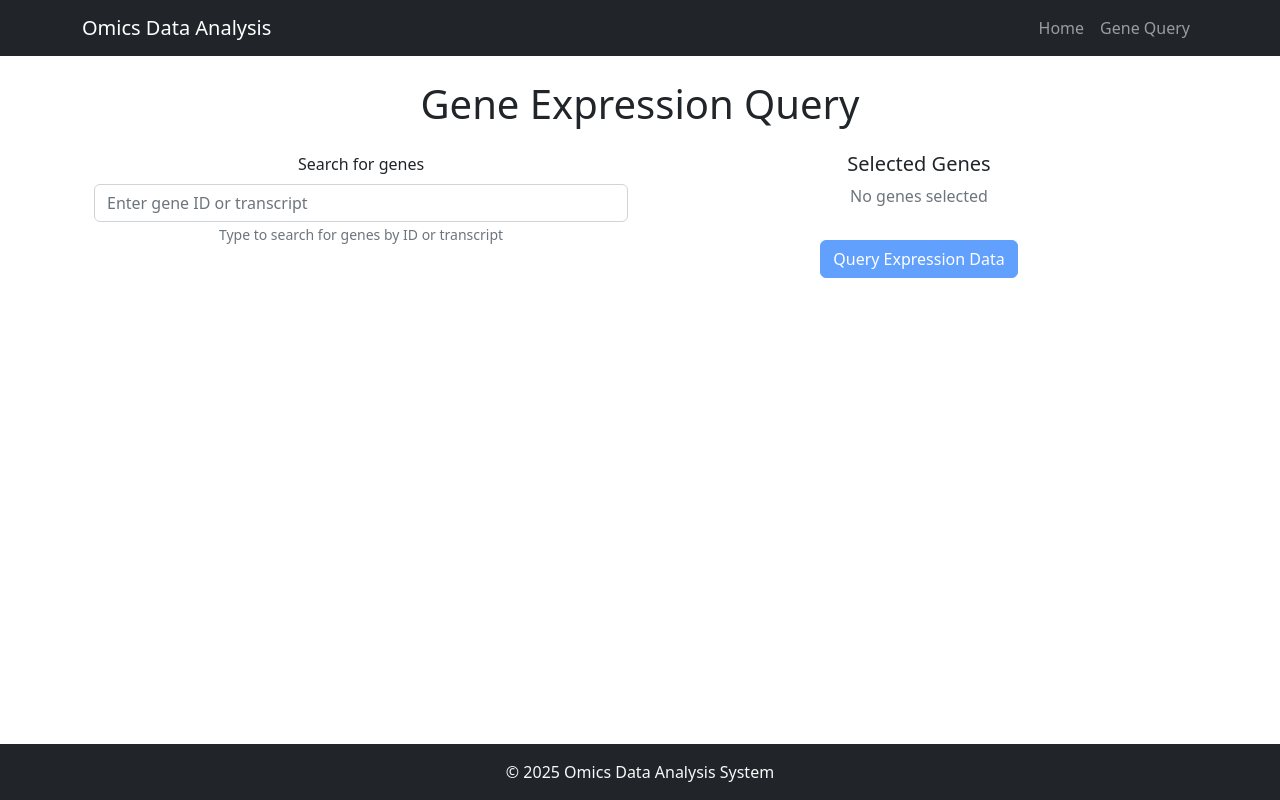
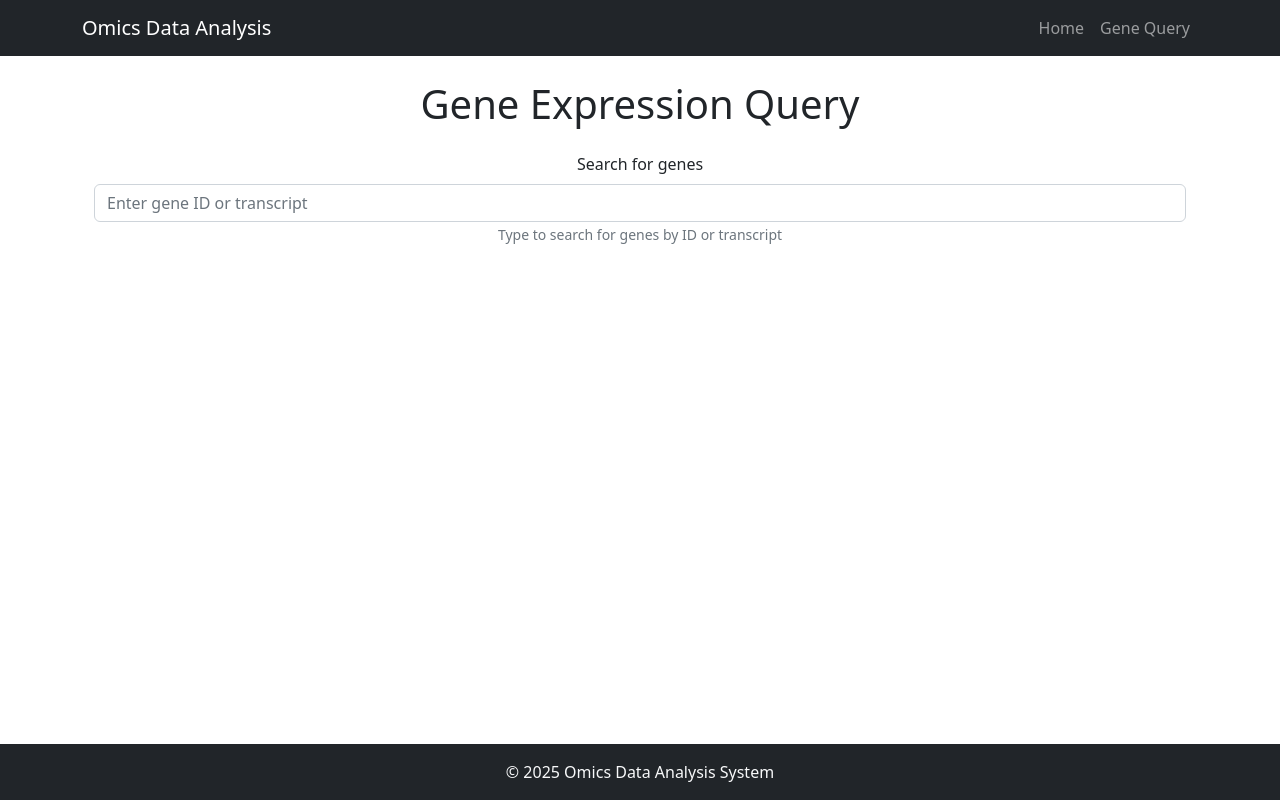
Before and after one commit to emredemirhan/omics-data-analysis, a React (Create React App) app in the folder frontend/: page /query in a window 1280 px wide. Built offline with nearby package versions, Linux system fonts and the light colour scheme.

Commit message:
feat(frontend): search page is using localstorage and we have remove sidebar

```diff
--- a/frontend/src/components/GeneSearchForm.js
+++ b/frontend/src/components/GeneSearchForm.js
@@ -1,18 +1,60 @@
-import React from 'react';
-import { Form, Spinner } from 'react-bootstrap';
+import React, { useRef, useEffect } from 'react';
+import { Form, Spinner, Button, InputGroup } from 'react-bootstrap';
 
 // Component-specific styles defined as JavaScript objects
 const componentStyles = {
+  formContainer: {
+    position: 'relative',
+  },
   resultsContainer: {
-    maxHeight: '200px',
-    overflowY: 'auto'
+    position: 'absolute',
+    top: 69,
+    zIndex: 1000,
+    width: '100%',
+    maxHeight: '250px',
+    overflowY: 'auto',
+    backgroundColor: 'white',
+    boxShadow: '0 4px 8px rgba(0,0,0,0.1)',
+    borderRadius: '0.25rem',
+    marginTop: '5px'
   },
   resultRow: {
     cursor: 'pointer',
-    transition: 'backgroundColor 0.2s'
+    transition: 'backgroundColor 0.2s',
+    padding: '8px 12px'
   },
   resultRowHover: {
     backgroundColor: '#f0f0f0'
+  },
+  geneId: {
+    fontWeight: '500',
+    marginRight: '8px'
+  },
+  transcripts: {
+    fontSize: '0.85em',
+    color: '#666',
+    display: 'block',
+    marginTop: '2px'
+  },
+  addButton: {
+    color: '#007bff',
+    fontSize: '0.9em',
+    whiteSpace: 'nowrap'
+  },
+  dropdownHeader: {
+    display: 'flex',
+    justifyContent: 'space-between',
+    alignItems: 'center',
+    padding: '8px 12px',
+    borderBottom: '1px solid #dee2e6',
+    backgroundColor: '#f8f9fa'
+  },
+  closeButton: {
+    cursor: 'pointer',
+    color: '#6c757d',
+    fontSize: '1.2rem',
+    fontWeight: 'bold',
+    lineHeight: 1
   }
 };
 
@@ -25,17 +67,72 @@ const GeneSearchForm = ({
 }) => {
   // State to track which row is being hovered
   const [hoveredRow, setHoveredRow] = React.useState(null);
+  // State to control dropdown visibility
+  const [isDropdownOpen, setIsDropdownOpen] = React.useState(false);
+  // Add state to track if a search has been performed
+  const [hasSearched, setHasSearched] = React.useState(false);
+  // Ref for the form container to detect clicks outside
+  const formRef = useRef(null);
+
+  // Show dropdown when there are search results
+  useEffect(() => {
+    if (searchResults.length > 0) {
+      setIsDropdownOpen(true);
+    }
+    // Mark that a search has been performed when we get results or finish loading
+    if (!searchLoading) {
+      setHasSearched(true);
+    }
+  }, [searchResults, searchLoading]);
+
+  // Reset hasSearched when search term changes
+  useEffect(() => {
+    setHasSearched(false);
+  }, [searchTerm]);
+
+  // Handle clicks outside the dropdown to close it
+  useEffect(() => {
+    const handleClickOutside = (event) => {
+      if (formRef.current && !formRef.current.contains(event.target)) {
+        setIsDropdownOpen(false);
+      }
+    };
+
+    document.addEventListener('mousedown', handleClickOutside);
+    return () => {
+      document.removeEventListener('mousedown', handleClickOutside);
+    };
+  }, []);
+
+  // Clear search input
+  const handleClearSearch = () => {
+    setSearchTerm('');
+    setIsDropdownOpen(false);
+  };
 
   return (
-    <>
+    <div ref={formRef} style={componentStyles.formContainer}>
       <Form.Group>
         <Form.Label>Search for genes</Form.Label>
+        <InputGroup>
           <Form.Control
             type="text"
             placeholder="Enter gene ID or transcript"
             value={searchTerm}
             onChange={(e) => setSearchTerm(e.target.value)}
+            onFocus={() => {
+              if (searchResults.length > 0) {
+                setIsDropdownOpen(true);
+              }
+            }}
+            style={{ outline: 'none', boxShadow: 'none' }}
           />
+          {searchTerm && (
+            <Button variant="outline-secondary" onClick={handleClearSearch}>
+              ×
+            </Button>
+          )}
+        </InputGroup>
         <Form.Text className="text-muted">
           Type to search for genes by ID or transcript
         </Form.Text>
@@ -43,12 +140,29 @@ const GeneSearchForm = ({
 
       {searchLoading && <Spinner animation="border" size="sm" />}
 
-      {searchResults.length > 0 && (
-        <div className="mt-2 p-2 border rounded" style={componentStyles.resultsContainer}>
+      {!searchLoading && hasSearched && searchTerm && searchResults.length === 0 && (
+        <div className="border rounded" style={componentStyles.resultsContainer}>
+          <div style={componentStyles.dropdownHeader}>
+            <span>No results found</span>
+          </div>
+        </div>
+      )}
+
+      {isDropdownOpen && searchResults.length > 0 && (
+        <div className="border rounded" style={componentStyles.resultsContainer}>
+          <div style={componentStyles.dropdownHeader}>
+            <span>{searchResults.length} results found</span>
+            <span
+              style={componentStyles.closeButton}
+              onClick={() => setIsDropdownOpen(false)}
+            >
+              ×
+            </span>
+          </div>
           {searchResults.map(gene => (
             <div
               key={gene.geneId}
-              className="p-2 border-bottom d-flex justify-content-between align-items-center"
+              className="border-bottom"
               style={{
                 ...componentStyles.resultRow,
                 ...(hoveredRow === gene.geneId ? componentStyles.resultRowHover : {})
@@ -57,13 +171,18 @@ const GeneSearchForm = ({
               onMouseEnter={() => setHoveredRow(gene.geneId)}
               onMouseLeave={() => setHoveredRow(null)}
             >
-              <span>{gene.geneId} ({gene.transcript})</span>
-              <span className="text-primary">Click to add</span>
+              <div className="d-flex justify-content-between align-items-center">
+                <div style={{ textAlign: 'left' }}>
+                  <span style={componentStyles.geneId}>{gene.geneId}</span>
+                  <span style={componentStyles.transcripts}>{gene.transcript}</span>
+                </div>
+                <span style={componentStyles.addButton}>Click to add</span>
+              </div>
             </div>
           ))}
         </div>
       )}
-    </>
+    </div>
   );
 };
 
--- a/frontend/src/components/SelectedGenesList.js
+++ /dev/null
@@ -1,62 +0,0 @@
-import React from 'react';
-import { Button, Spinner } from 'react-bootstrap';
-
-// Component-specific styles
-const componentStyles = {
-  geneListContainer: {
-    maxHeight: '200px',
-    overflowY: 'auto'
-  }
-};
-
-const SelectedGenesList = ({
-  selectedGenes,
-  handleRemoveGene,
-  handleQueryGenes,
-  loading
-}) => {
-  return (
-    <>
-      <h5>Selected Genes</h5>
-      {selectedGenes.length === 0 ? (
-        <p className="text-muted">No genes selected</p>
-      ) : (
-        <div className="p-2 border rounded" style={componentStyles.geneListContainer}>
-          {selectedGenes.map(gene => (
-            <div
-              key={gene.geneId}
-              className="p-2 border-bottom d-flex justify-content-between align-items-center"
-            >
-              <span>{gene.geneId} ({gene.transcript})</span>
-              <Button
-                variant="outline-danger"
-                size="sm"
-                onClick={() => handleRemoveGene(gene.geneId)}
-              >
-                Remove
-              </Button>
-            </div>
-          ))}
-        </div>
-      )}
-
-      <Button
-        variant="primary"
-        className="mt-3"
-        onClick={handleQueryGenes}
-        disabled={selectedGenes.length === 0 || loading}
-      >
-        {loading ? (
-          <>
-            <Spinner animation="border" size="sm" className="me-2" />
-            Querying...
-          </>
-        ) : (
-          'Query Expression Data'
-        )}
-      </Button>
-    </>
-  );
-};
-
-export default SelectedGenesList;
--- a/frontend/src/pages/GeneQueryPage.js
+++ b/frontend/src/pages/GeneQueryPage.js
@@ -1,21 +1,42 @@
 import React, { useState, useEffect } from 'react';
-import { Container, Row, Col } from 'react-bootstrap';
+import { Container, Row, Col, Spinner } from 'react-bootstrap';
 import { geneApi } from '../services/api';
 
 // Import components
 import GeneSearchForm from '../components/GeneSearchForm';
-import SelectedGenesList from '../components/SelectedGenesList';
 import GeneResultsTable from '../components/GeneResultsTable';
 import ErrorAlert from '../components/ErrorAlert';
+
+// Local storage keys
+const SELECTED_GENES_STORAGE_KEY = 'omicsDataAnalysis_selectedGenes';
+const QUERY_RESULTS_STORAGE_KEY = 'omicsDataAnalysis_queryResults';
 
 const GeneQueryPage = () => {
   const [searchTerm, setSearchTerm] = useState('');
   const [searchResults, setSearchResults] = useState([]);
-  const [selectedGenes, setSelectedGenes] = useState([]);
-  const [queryResults, setQueryResults] = useState([]);
+  // Initialize selectedGenes from localStorage if available
+  const [selectedGenes, setSelectedGenes] = useState(() => {
+    const savedGenes = localStorage.getItem(SELECTED_GENES_STORAGE_KEY);
+    return savedGenes ? JSON.parse(savedGenes) : [];
+  });
+  // Initialize queryResults from localStorage if available
+  const [queryResults, setQueryResults] = useState(() => {
+    const savedResults = localStorage.getItem(QUERY_RESULTS_STORAGE_KEY);
+    return savedResults ? JSON.parse(savedResults) : [];
+  });
   const [loading, setLoading] = useState(false);
   const [searchLoading, setSearchLoading] = useState(false);
   const [error, setError] = useState(null);
+
+  // Save selectedGenes to localStorage whenever it changes
+  useEffect(() => {
+    localStorage.setItem(SELECTED_GENES_STORAGE_KEY, JSON.stringify(selectedGenes));
+  }, [selectedGenes]);
+
+  // Save queryResults to localStorage whenever it changes
+  useEffect(() => {
+    localStorage.setItem(QUERY_RESULTS_STORAGE_KEY, JSON.stringify(queryResults));
+  }, [queryResults]);
 
   // Search for genes as user types
   useEffect(() => {
@@ -46,19 +67,39 @@ const GeneQueryPage = () => {
   // Handle adding a gene to the selected list
   const handleAddGene = (gene) => {
     if (!selectedGenes.some(g => g.geneId === gene.geneId)) {
-      setSelectedGenes([...selectedGenes, gene]);
+      const updatedGenes = [...selectedGenes, gene];
+      setSelectedGenes(updatedGenes);
+
+      // Automatically query genes when a new gene is added
+      queryGenesData(updatedGenes);
     }
-    setSearchTerm('');
+    // Don't clear the search term to allow multiple selections
+    // setSearchTerm('');
   };
 
   // Handle removing a gene from the selected list
   const handleRemoveGene = (geneId) => {
-    setSelectedGenes(selectedGenes.filter(gene => gene.geneId !== geneId));
+    const updatedGenes = selectedGenes.filter(gene => gene.geneId !== geneId);
+    setSelectedGenes(updatedGenes);
+
+    // Update query results when a gene is removed
+    setQueryResults(queryResults.filter(result => result.geneId !== geneId));
+
+    // If there are still genes selected, query the new set
+    if (updatedGenes.length > 0) {
+      queryGenesData(updatedGenes);
+    }
   };
 
-  // Handle querying expression data for selected genes
-  const handleQueryGenes = async () => {
-    if (selectedGenes.length === 0) {
+  // Handle clearing all selected genes
+  const handleClearAllGenes = () => {
+    setSelectedGenes([]);
+    setQueryResults([]);
+  };
+
+  // Extracted function to query genes data
+  const queryGenesData = async (genes) => {
+    if (genes.length === 0) {
       setError('Please select at least one gene to query.');
       return;
     }
@@ -68,7 +109,7 @@ const GeneQueryPage = () => {
 
     try {
       const response = await geneApi.queryGenes(
-        selectedGenes.map(gene => gene.geneId)
+        genes.map(gene => gene.geneId)
       );
 
       setQueryResults(response.data.data);
@@ -80,6 +121,11 @@ const GeneQueryPage = () => {
     }
   };
 
+  // Handle querying expression data for selected genes
+  const handleQueryGenes = () => {
+    queryGenesData(selectedGenes);
+  };
+
   return (
     <Container>
       <h1 className="mb-4">Gene Expression Query</h1>
@@ -87,7 +133,7 @@ const GeneQueryPage = () => {
       {error && <ErrorAlert message={error} />}
 
       <Row className="mb-4">
-        <Col md={6}>
+        <Col md={12}>
           <GeneSearchForm
             searchTerm={searchTerm}
             setSearchTerm={setSearchTerm}
@@ -96,18 +142,21 @@ const GeneQueryPage = () => {
             handleAddGene={handleAddGene}
           />
         </Col>
-
-        <Col md={6}>
-          <SelectedGenesList
-            selectedGenes={selectedGenes}
-            handleRemoveGene={handleRemoveGene}
-            handleQueryGenes={handleQueryGenes}
-            loading={loading}
-          />
-        </Col>
       </Row>
 
-      <GeneResultsTable queryResults={queryResults} />
+      {loading && (
+        <div className="text-center mb-4">
+          <Spinner animation="border" />
+          <p className="mt-2">Querying gene expression data...</p>
+        </div>
+      )}
+
+      <GeneResultsTable
+        queryResults={queryResults}
+        handleRemoveGene={handleRemoveGene}
+        selectedGenes={selectedGenes}
+        handleClearAllGenes={handleClearAllGenes}
+      />
     </Container>
   );
 };
```
Also changed, not shown: frontend/src/components/GeneResultsTable.js (+32 -5 lines). Lines whose indentation alone changed are shown as unchanged.
